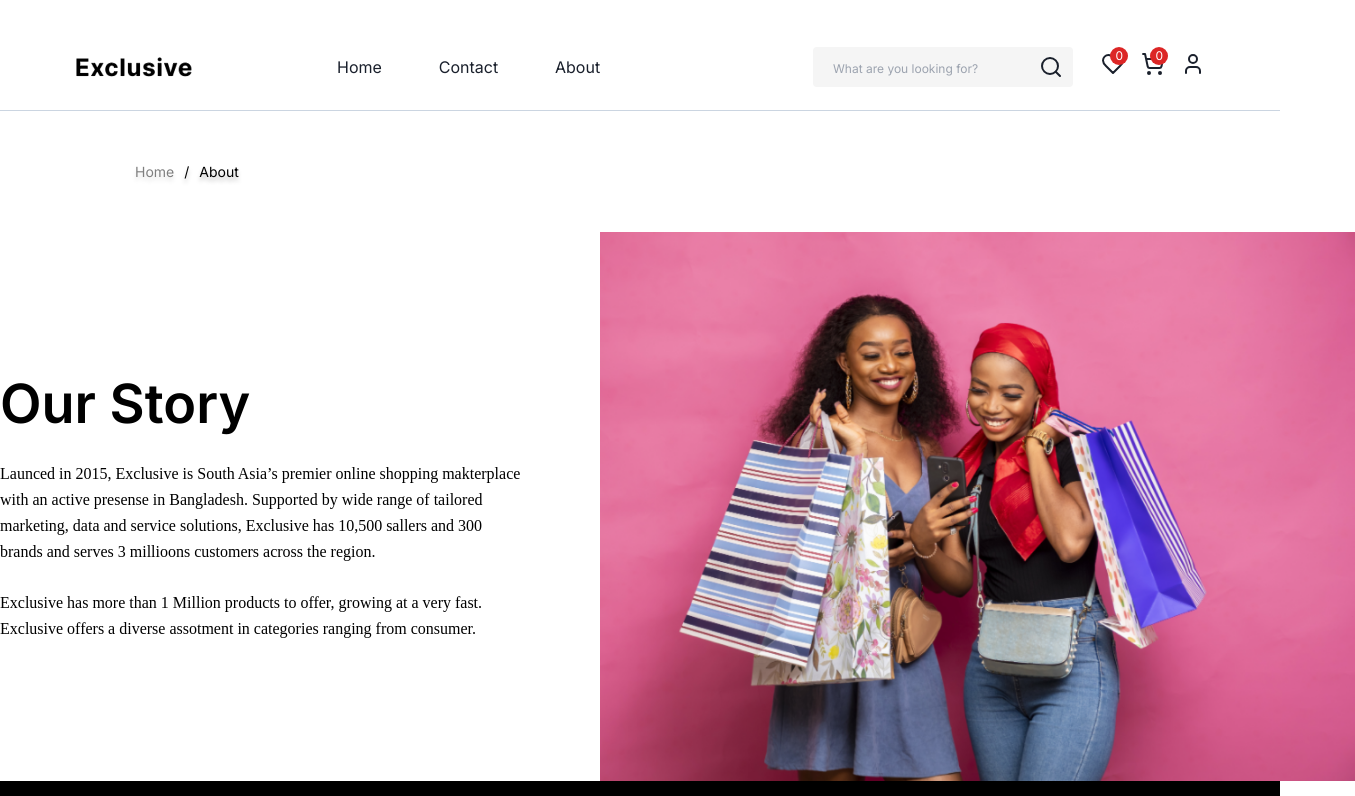
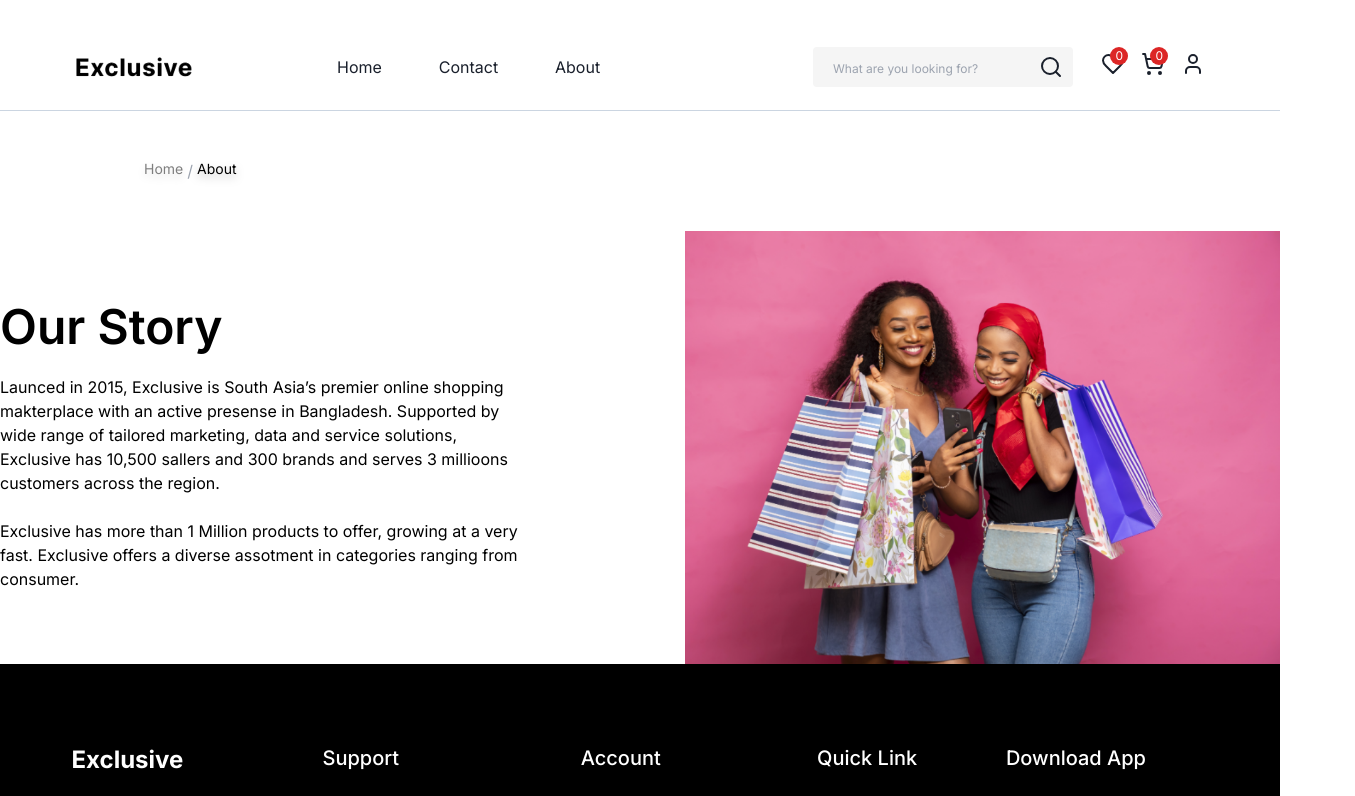
Before and after one commit to marshal336/shop, a Next.js app: page /about in a window 1280 px wide. Shown: the top 796 px of the page, 1355 px wide, since content can reach past the window. Built offline with nearby package versions, Linux system fonts and the light colour scheme.

Commit message:
fix:component AboutPage

```diff
--- /dev/null
+++ b/src/app/about/About.module.scss
@@ -0,0 +1,34 @@
+ul.about-breadcrumbs {
+  @apply mt-12 mb-12 ml-36 inline-flex;
+
+  li.about-breadcrumbs-link {
+    @apply text-black text-sm font-normal opacity-50;
+  }
+  li {
+    @apply text-black drop-shadow-custom text-sm font-normal;
+  }
+
+  span {
+    @apply text-gray-400 mx-1;
+  }
+}
+
+.about-info {
+  @apply flex items-center justify-end;
+
+  .about-text {
+    @apply mr-40;
+
+    h2 {
+      @apply text-black text-5xl font-semibold text-justify;
+    }
+
+    .about-paragraph {
+      @apply w-525;
+
+      p {
+        @apply mt-6 text-black text-base text-left;
+      }
+    }
+  }
+}
--- a/src/app/about/page.tsx
+++ b/src/app/about/page.tsx
@@ -1,6 +1,9 @@
 import { Metadata } from "next";
-import Head from "next/head";
-import About from "~/components/About";
+import Image from 'next/image';
+import Link from 'next/link';
+
+//styles
+import styles from './About.module.scss'
 
 export const metadata: Metadata = {
   title: "About us",
@@ -9,7 +12,46 @@ export const metadata: Metadata = {
 export default function AboutPage() {
   return (
     <>
-      <About />
+    <div>
+    <div>
+      <ul className={styles['about-breadcrumbs']}>
+        <li className={styles['about-breadcrumbs-link']}>
+          <Link href="/">Home</Link>
+        </li>
+        <span>/</span>
+        <li>About</li>
+      </ul>
+    </div>
+
+    <div className={styles['about-info']}>
+      <div className={styles["about-text"]}>
+        <h2>Our Story</h2>
+        <div className={styles["about-paragraph"]}>
+          <p>
+            Launced in 2015, Exclusive is South Asia’s premier online shopping
+            makterplace with an active presense in Bangladesh. Supported by
+            wide range of tailored marketing, data and service solutions,
+            Exclusive has 10,500 sallers and 300 brands and serves 3 millioons
+            customers across the region.{" "}
+          </p>
+          <p>
+            Exclusive has more than 1 Million products to offer, growing at a
+            very fast. Exclusive offers a diverse assotment in categories
+            ranging from consumer.
+          </p>
+        </div>
+      </div>
+
+      <div className={styles["about-photo"]}>
+        <Image
+          src="/about/portrait-two-african-females-holding-shopping-bags-while-reacting-something-their-smartphone 1.png"
+          width={637}
+          height={609}
+          alt="portrait-two-african-females-holding-shopping-bags-while-reacting-something-their-smartphone"
+        />
+      </div>
+    </div>
+    </div>
     </>
   );
 }
--- a/src/components/About/About.css
+++ /dev/null
@@ -1,68 +0,0 @@
-ul.about-breadcrumbs {
-  margin-top: 50px;
-  margin-bottom: 50px;
-  margin-left: 135px;
-  display: inline-flex;
-}
-
-.about-breadcrumbs li + li:before {
-  content: "/";
-  margin: 10px;
-}
-
-.about-breadcrumbs-link {
-  color: #000;
-  font-size: 14px;
-  font-style: normal;
-  font-weight: 400;
-  line-height: 21px;
-  opacity: 0.5;
-}
-
-.about-breadcrumbs li {
-  color: #000;
-  text-shadow: 0px 4px 4px rgba(0, 0, 0, 0.25);
-  font-size: 14px;
-  font-style: normal;
-  font-weight: 400;
-  line-height: 21px;
-}
-
-.about-info {
-  display: flex;
-  align-items: center;
-  justify-content: flex-end;
-}
-
-.about-text{
-  margin-right: 75px;
-}
-
-.about-text h2 {
-  color: rgb(0, 0, 0);
-  font-family: Inter;
-  font-size: 54px;
-  font-weight: 600;
-  line-height: 64px;
-  letter-spacing: 6%;
-  text-align: justify;
-}
-
-.about-paragraph {
-  width: 525px;
-}
-
-.about-paragraph p {
-  margin-top: 25px;
-  color: rgb(0, 0, 0);
-  font-family: Poppins;
-  font-size: 16px;
-  font-weight: 400;
-  line-height: 26px;
-  letter-spacing: 0%;
-  text-align: left;
-}
-
-.about-photo{
-  margin-right: -75px;
-}
--- a/src/components/About/index.tsx
+++ /dev/null
@@ -1,51 +0,0 @@
-import Link from "next/link";
-
-import "./About.css";
-import Image from "next/image";
-
-const About = () => {
-  return (
-    <div>
-
-      <div className="about-link">
-        <ul className="about-breadcrumbs">
-          <li className="about-breadcrumbs-link">
-            <Link href="/">Home</Link>
-          </li>
-          <li>About</li>
-        </ul>
-      </div>
-
-      <div className="about-info">
-        <div className="about-text">
-          <h2>Our Story</h2>
-          <div className="about-paragraph">
-            <p>
-              Launced in 2015, Exclusive is South Asia’s premier online shopping
-              makterplace with an active presense in Bangladesh. Supported by
-              wide range of tailored marketing, data and service solutions,
-              Exclusive has 10,500 sallers and 300 brands and serves 3 millioons
-              customers across the region.{" "}
-            </p>
-            <p>
-              Exclusive has more than 1 Million products to offer, growing at a
-              very fast. Exclusive offers a diverse assotment in categories
-              ranging from consumer.
-            </p>
-          </div>
-        </div>
-
-        <div className="about-photo">
-          <Image
-            src="/about/portrait-two-african-females-holding-shopping-bags-while-reacting-something-their-smartphone 1.png"
-            width={837}
-            height={609}
-            alt="portrait-two-african-females-holding-shopping-bags-while-reacting-something-their-smartphone"
-          />
-        </div>
-      </div>
-    </div>
-  );
-};
-
-export default About;
--- a/tailwind.config.ts
+++ b/tailwind.config.ts
@@ -27,6 +27,18 @@ const config: Config = {
       colors: {
         main: "#db4444",
       },
+      dropShadow: {
+        custom: '0px 4px 4px rgba(0, 0, 0, 0.25)',
+      },
+      width: {
+        '525': '525px',
+      },
+      margin: {
+        '-75': '-75px',
+      },
+      content: {
+        'custom-link': "/",
+      },
     },
   },
   plugins: [],
```
